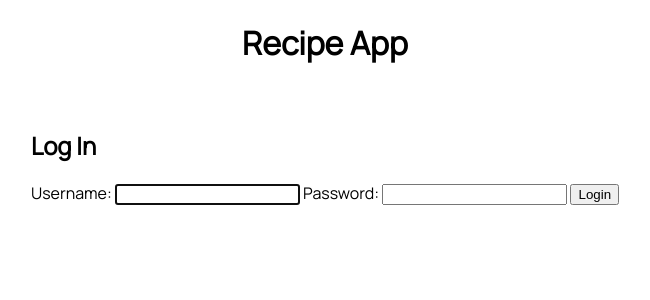
After one commit to jordanl412/recipe-app, a Django app: page /login/ in a window 1280 px wide. The commit adds this page. Shown: the top 300 px of the page, without its empty margins (315-965 px from the left). Run offline with Django 4.2, Linux system fonts and the light colour scheme.

Commit message:
2.6 login and authorization edits

```diff
--- a/src_recipe_project/recipe_project/settings.py
+++ b/src_recipe_project/recipe_project/settings.py
@@ -58,7 +58,7 @@ ROOT_URLCONF = 'recipe_project.urls'
 TEMPLATES = [
     {
         'BACKEND': 'django.template.backends.django.DjangoTemplates',
-        'DIRS': [],
+        'DIRS': [BASE_DIR / 'templates'],
         'APP_DIRS': True,
         'OPTIONS': {
             'context_processors': [
@@ -127,3 +127,6 @@ MEDIA_ROOT = BASE_DIR / 'media'
 # https://docs.djangoproject.com/en/4.2/ref/settings/#default-auto-field
 
 DEFAULT_AUTO_FIELD = 'django.db.models.BigAutoField'
+
+# AUTH
+LOGIN_URL = '/login/'
--- a/src_recipe_project/recipe_project/urls.py
+++ b/src_recipe_project/recipe_project/urls.py
@@ -18,10 +18,13 @@ from django.contrib import admin
 from django.urls import path, include
 from django.conf import settings
 from django.conf.urls.static import static
+from .views import login_view, logout_view
 
 urlpatterns = [
     path('admin/', admin.site.urls),
     path('', include('recipes.urls')),
+    path('login/', login_view, name='login'),
+    path('logout/', logout_view, name='logout'),
 ]
 
 urlpatterns += static(settings.MEDIA_URL, document_root=settings.MEDIA_ROOT)
--- /dev/null
+++ b/src_recipe_project/recipe_project/views.py
@@ -0,0 +1,38 @@
+from django.shortcuts import render, redirect
+from django.contrib.auth import authenticate, login, logout
+from django.contrib.auth.forms import AuthenticationForm
+
+# Define a function view called login_view that takes a request from user
+def login_view(request):
+    error_message = None
+    form = AuthenticationForm()
+
+    # When user hits "login" button, POST request is generated
+    if request.method == 'POST':
+        form = AuthenticationForm(data=request.POST)
+
+        # Check if form is valid
+        if form.is_valid():
+            username = form.cleaned_data.get('username')
+            password = form.cleaned_data.get('password')
+
+            # Validate the user using Django authenticate
+            user = authenticate(username=username, password=password)
+            if user is not None:
+                login(request, user)
+                return redirect('recipes:recipes_list')
+        else:
+            error_message = 'Invalid username or password.'
+
+    context = {
+        'form': form,
+        'error_message': error_message
+    }
+
+    # Load login page text using 'context' information
+    return render(request, 'auth/login.html', context)
+
+# Define function-based logout_view that takes a request from user
+def logout_view(request):
+    logout(request)
+    return redirect('login')
--- a/src_recipe_project/recipes/templates/recipes/recipes_home.html
+++ b/src_recipe_project/recipes/templates/recipes/recipes_home.html
@@ -47,6 +47,6 @@
         <div class="title"></div>
         <h1>Welcome to the <br>
             Recipes App</h1>
-        <a href="/list">View Recipes</a>
+        <a href="/list">Login to View Recipes</a>
     </body>
 </html>
--- a/src_recipe_project/recipes/templates/recipes/recipes_list.html
+++ b/src_recipe_project/recipes/templates/recipes/recipes_list.html
@@ -60,6 +60,9 @@
         </style>
     </head>
     <body>
+        <div>
+            <a href="{% url 'logout' %}">Logout</a>
+        </div>
         <h1>Recipes</h1>
         <ul class="recipe-list">
             {% for object in object_list %}
--- a/src_recipe_project/recipes/views.py
+++ b/src_recipe_project/recipes/views.py
@@ -1,15 +1,16 @@
 from django.shortcuts import render
 from django.views.generic import ListView, DetailView
 from .models import Recipe
+from django.contrib.auth.mixins import LoginRequiredMixin
 
 # Create your views here.
 def home(request):
     return render(request, 'recipes/recipes_home.html')
 
-class RecipeListView(ListView):
+class RecipeListView(LoginRequiredMixin, ListView):
     model = Recipe
     template_name = 'recipes/recipes_list.html'
 
-class RecipeDetailView(DetailView):
+class RecipeDetailView(LoginRequiredMixin, DetailView):
     model = Recipe
     template_name = 'recipes/recipes_detail.html'
--- /dev/null
+++ b/src_recipe_project/templates/auth/login.html
@@ -0,0 +1,45 @@
+{% load static %}
+
+<!DOCTYPE html>
+<html lang="en">
+    <head>
+        <meta charset="UTF-8" />
+        <meta name="viewport" content="width=device-width, initial-scale=1" />
+        <title>Login</title>
+        <link rel="stylesheet" href="https://fonts.googleapis.com/css?family=Manrope">
+    </head>
+    <style>
+        body {
+            font-family: 'Manrope';
+            display: flex;
+            justify-content: center;
+            align-items: center;
+            margin: auto;
+        }
+        .app-name {
+            align-items: center;
+            justify-content: center;
+            margin: auto;
+            text-align: center;
+        }
+        .login-form {
+            left: 50%;
+        }
+    </style>
+    <body>
+        <div>
+            <div class="app-name">
+                <h1>Recipe App</h1>
+            </div>
+            <br>
+            <div class="login-form">
+                <h2>Log In</h2>
+                <form action="" method="POST">
+                    {% csrf_token %}
+                    {{form}}
+                    <button type="submit">Login</button>
+                </form>
+            </div>
+        </div>
+    </body>
+</html>
```
Also changed, not shown: src_recipe_project/recipes/templates/recipes/recipes_detail.html (+7 -1 lines), src_recipe_project/db.sqlite3, 4 other files.
